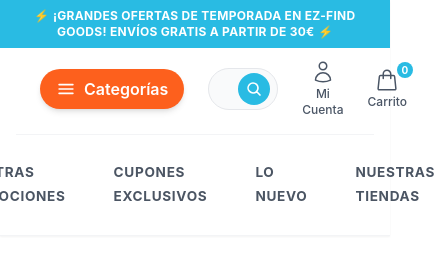
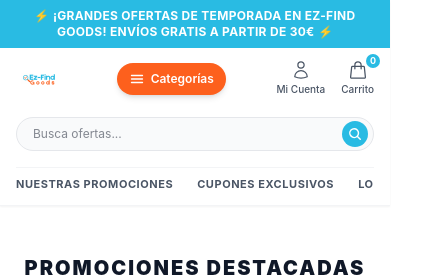
Before and after one commit to AlexaBuilds/simulacro-ezfind, a React (Vite) app: page / in a window 390 px wide. Shown: the top 277 px of the page, 435 px wide, since content can reach past the window. Built offline with nearby package versions, Linux system fonts and the light colour scheme.

Commit message:
style: optimizar Navbar con diseño responsive para dispositivos móviles
- Se oculta la barra de búsqueda principal en pantallas pequeñas y se genera un input exclusivo para móvil.
- Se implementa desbordamiento horizontal en el menú secundario para salvaguardar la experiencia táctil.

```diff
--- a/src/components/Navbar.jsx
+++ b/src/components/Navbar.jsx
@@ -3,23 +3,24 @@ import React from 'react';
 export default function Navbar({ onOpenLogin }) {
   return (
     <div className="w-full flex flex-col gap-4">
-      <div className="flex items-center justify-between gap-6">
+      {/* Fila Principal de la Cabecera */}
+      <div className="flex items-center justify-between gap-4 md:gap-6">
 
-        {/* El Logo Principal de Ez-Find */}
-        <div className="flex items-center gap-1 cursor-pointer">
-          <img src="./logo.png" alt="Ez-Find Goods Logo" className="h-10 w-auto object-contain" />
+        {/* El Logo Principal de Ez-Find (Se adapta el tamaño en móvil) */}
+        <div className="flex items-center gap-1 cursor-pointer shrink-0">
+          <img src="./logo.png" alt="Ez-Find Goods Logo" className="h-7 sm:h-10 w-auto object-contain" />
         </div>
 
-        {/* Botón de Categorías con ez-orange y ez-blue */}
-        <button className="flex items-center gap-2 bg-ez-orange hover:bg-ez-blue text-white font-semibold px-4 py-2 rounded-full transition-all duration-300 group shadow-md focus:outline-none cursor-pointer">
-          <svg xmlns="http://www.w3.org/2000/svg" fill="none" viewBox="0 0 24 24" strokeWidth="2" stroke="currentColor" className="w-5 h-5 group-hover:rotate-90 transition-transform duration-300">
+        {/* Botón de Categorías (En móvil reducimos padding y texto para que quepa) */}
+        <button className="flex items-center gap-1.5 sm:gap-2 bg-ez-orange hover:bg-ez-blue text-white font-semibold px-3 sm:px-4 py-2 rounded-full transition-all duration-300 group shadow-md focus:outline-none cursor-pointer text-xs sm:text-sm shrink-0">
+          <svg xmlns="http://www.w3.org/2000/svg" fill="none" viewBox="0 0 24 24" strokeWidth="2" stroke="currentColor" className="w-4 h-4 sm:w-5 sm:h-5 group-hover:rotate-90 transition-transform duration-300">
             <path strokeLinecap="round" strokeLinejoin="round" d="M3.75 6.75h16.5M3.75 12h16.5m-16.5 5.25h16.5" />
           </svg>
           <span>Categorías</span>
         </button>
 
-        {/* Barra de búsqueda */}
-        <div className="flex-1 max-w-2xl relative">
+        {/* Barra de búsqueda (En móvil se OCULTA de esta fila y se muestra abajo) */}
+        <div className="hidden md:block flex-1 max-w-2xl relative">
           <label htmlFor="search-input" className="sr-only">Buscar productos</label>
           <input
             id="search-input"
@@ -39,36 +40,59 @@ export default function Navbar({ onOpenLogin }) {
           </button>
         </div>
 
-        <div className="flex items-center gap-6 text-gray-600">
-          {/* 👤 BOTÓN MI CUENTA - Abre el modal con hover corporativo */}
+        {/* Botones de Acción (Mi Cuenta / Carrito) */}
+        <div className="flex items-center gap-4 sm:gap-6 text-gray-600 shrink-0">
+          {/* 👤 BOTÓN MI CUENTA */}
           <button
             onClick={onOpenLogin}
             className="flex flex-col items-center cursor-pointer hover:text-ez-blue transition-colors group bg-transparent border-none p-0 focus:outline-none"
             aria-label="Abrir panel de inicio de sesión o registro"
           >
-            <svg xmlns="http://www.w3.org/2000/svg" fill="none" viewBox="0 0 24 24" strokeWidth="1.5" stroke="currentColor" className="w-6 h-6 group-hover:scale-105 transition-transform">
+            <svg xmlns="http://www.w3.org/2000/xl" fill="none" viewBox="0 0 24 24" strokeWidth="1.5" stroke="currentColor" className="w-5 h-5 sm:w-6 sm:h-6 group-hover:scale-105 transition-transform">
               <path strokeLinecap="round" strokeLinejoin="round" d="M15.75 6a3.75 3.75 0 11-7.5 0 3.75 3.75 0 017.5 0zM4.501 20.118a7.5 7.5 0 0114.998 0A17.933 17.933 0 0112 21.75c-2.676 0-5.216-.584-7.499-1.632z" />
             </svg>
-            <span className="text-xs mt-0.5 font-medium">Mi Cuenta</span>
+            <span className="text-[10px] sm:text-xs mt-0.5 font-medium">Mi Cuenta</span>
           </button>
 
-          {/* Carrito con ez-blue y ez-orange */}
+          {/* Carrito */}
           <div className="flex flex-col items-center cursor-pointer hover:text-ez-orange transition-colors relative group">
-            <span className="absolute -top-1.5 -right-1.5 bg-ez-blue text-white text-[10px] font-bold w-4 h-4 rounded-full flex items-center justify-center">0</span>
-            <svg xmlns="http://www.w3.org/2000/svg" fill="none" viewBox="0 0 24 24" strokeWidth="1.5" stroke="currentColor" className="w-6 h-6">
+            <span className="absolute -top-1.5 -right-1.5 bg-ez-blue text-white text-[9px] sm:text-[10px] font-bold w-3.5 h-3.5 sm:w-4 sm:h-4 rounded-full flex items-center justify-center">0</span>
+            <svg xmlns="http://www.w3.org/2000/svg" fill="none" viewBox="0 0 24 24" strokeWidth="1.5" stroke="currentColor" className="w-5 h-5 sm:w-6 sm:h-6">
               <path strokeLinecap="round" strokeLinejoin="round" d="M15.75 10.5V6a3.75 3.75 0 10-7.5 0v4.5m11.356-1.993l1.263 12c.07.665-.45 1.243-1.119 1.243H4.25a1.125 1.125 0 01-1.12-1.243l1.264-12A1.125 1.125 0 015.513 7.5h12.974c.576 0 1.059.435 1.119 1.007z" />
             </svg>
-            <span className="text-xs mt-0.5 font-medium">Carrito</span>
+            <span className="text-[10px] sm:text-xs mt-0.5 font-medium">Carrito</span>
           </div>
         </div>
       </div>
 
-      <nav className="border-t border-gray-100 pt-2" aria-label="Navegación secundaria">
-        <ul className="nav-menu-horizontal">
-          <li><a href="#promos" className="nav-link-item">NUESTRAS PROMOCIONES</a></li>
-          <li><a href="#cupones" className="nav-link-item">CUPONES EXCLUSIVOS</a></li>
-          <li><a href="#novedades" className="nav-link-item">LO NUEVO</a></li>
-          <li><a href="#ubicacion" className="nav-link-item">NUESTRAS TIENDAS</a></li>
+      {/* 🔍 BARRA DE BÚSQUEDA EXCLUSIVA PARA MÓVIL (Solo se ve en pantallas pequeñas) */}
+      <div className="block md:hidden w-full relative mt-1">
+        <label htmlFor="search-input-mobile" className="sr-only">Buscar productos</label>
+        <input
+          id="search-input-mobile"
+          name="search-mobile"
+          type="text"
+          placeholder="Busca ofertas..."
+          className="w-full pl-4 pr-11 py-2 bg-gray-50 border border-gray-200 rounded-full focus:outline-none focus:border-ez-blue text-xs text-gray-900"
+        />
+        <button
+          type="button"
+          aria-label="Buscar"
+          className="absolute right-1.5 top-1/2 -translate-y-1/2 bg-ez-blue text-white p-1.5 rounded-full cursor-pointer"
+        >
+          <svg xmlns="http://www.w3.org/2000/svg" fill="none" viewBox="0 0 24 24" strokeWidth="2.5" stroke="currentColor" className="w-3.5 h-3.5">
+            <path strokeLinecap="round" strokeLinejoin="round" d="M21 21l-5.197-5.197m0 0A7.5 7.5 0 105.196 5.196a7.5 7.5 0 0010.603 10.603z" />
+          </svg>
+        </button>
+      </div>
+
+      {/* Menú de navegación horizontal (Permite scroll lateral si no cabe en el móvil) */}
+      <nav className="border-t border-gray-100 pt-2 overflow-x-auto scrollbar-none" aria-label="Navegación secundaria">
+        <ul className="flex items-center gap-6 whitespace-nowrap text-[11px] font-bold tracking-wider text-gray-600 uppercase">
+          <li><a href="#promos" className="hover:text-ez-orange transition-colors">NUESTRAS PROMOCIONES</a></li>
+          <li><a href="#cupones" className="hover:text-ez-orange transition-colors">CUPONES EXCLUSIVOS</a></li>
+          <li><a href="#novedades" className="hover:text-ez-orange transition-colors">LO NUEVO</a></li>
+          <li><a href="#ubicacion" className="hover:text-ez-orange transition-colors">NUESTRAS TIENDAS</a></li>
         </ul>
       </nav>
     </div>
```
